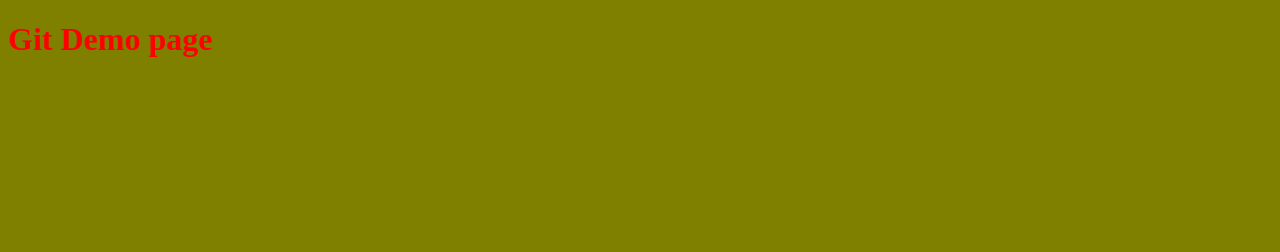
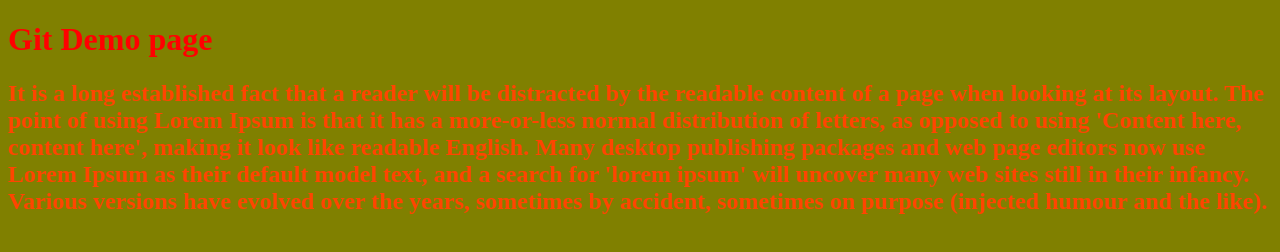
Before and after one commit to rokon07/WebPortfolio, a plain HTML site: page index.html in a window 1280 px wide. Drawn offline with Linux system fonts and the light colour scheme.

Commit message:
h2 added and color of h2 changed

```diff
--- a/index.html
+++ b/index.html
@@ -9,6 +9,7 @@
   </head>
   <body>
     <h1>Git Demo page</h1>
+    <h2>It is a long established fact that a reader will be distracted by the readable content of a page when looking at its layout. The point of using Lorem Ipsum is that it has a more-or-less normal distribution of letters, as opposed to using 'Content here, content here', making it look like readable English. Many desktop publishing packages and web page editors now use Lorem Ipsum as their default model text, and a search for 'lorem ipsum' will uncover many web sites still in their infancy. Various versions have evolved over the years, sometimes by accident, sometimes on purpose (injected humour and the like).</h2>
 	<script src="app.js"></script>
   </body>
 </html>
--- a/styles.css
+++ b/styles.css
@@ -5,3 +5,7 @@ body{
 h1{
     color: red;
 }
+
+h2{
+    color: orangered;
+}
```
Also changed, not shown: Git Notes.txt (added), New Text Document.txt (added).
